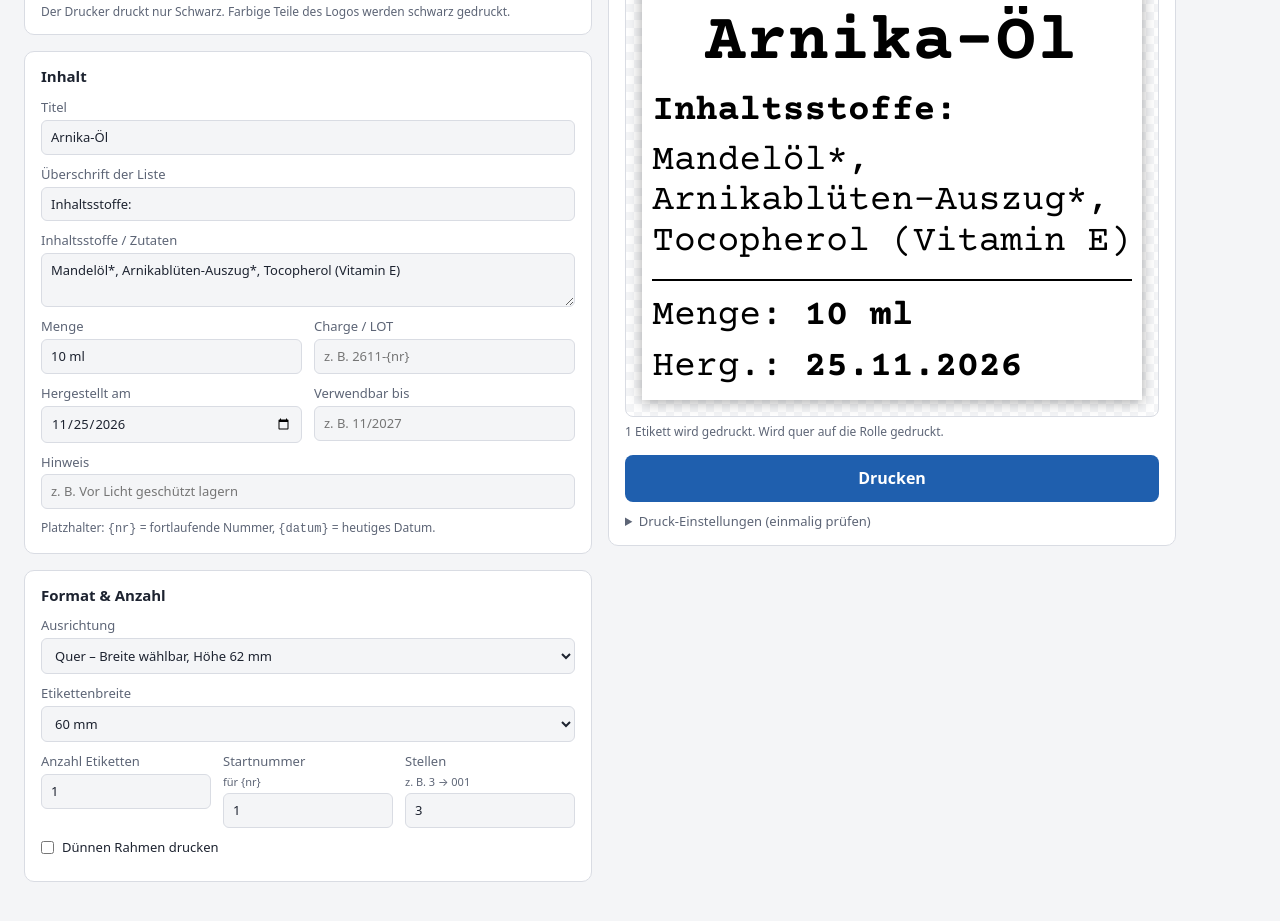
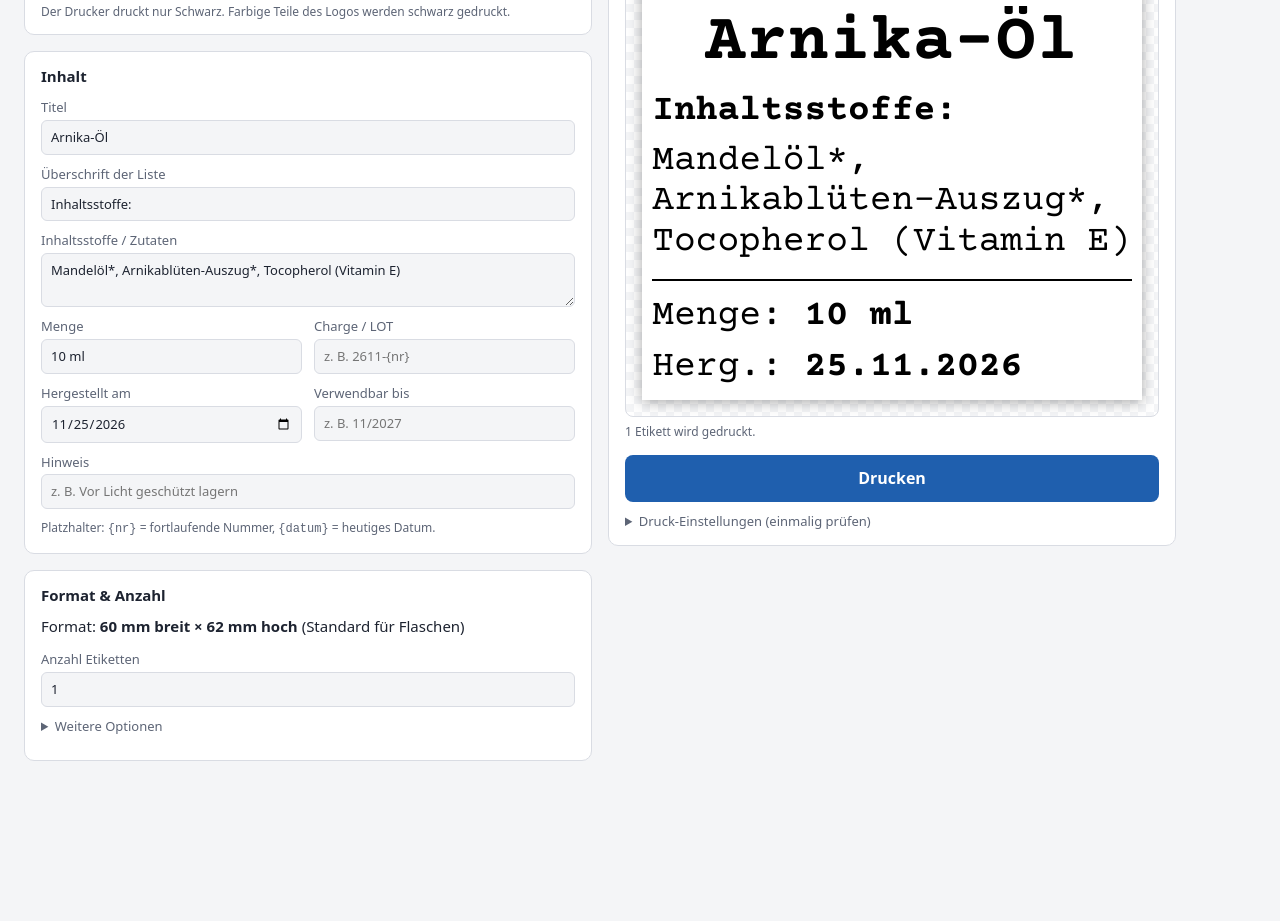
Before and after one commit to Alois-Henriette/eumedica-claude, a plain HTML site: page etiketten-drucker/index.html in a window 1280 px wide. Shown: the part 339-1260 px from the top of the page. After the commit the page ends 1148 px from the top, so only its background shows below. Drawn offline with Linux system fonts and the light colour scheme.

Commit message:
Braunfläschchen: festes Format 60 × 62 mm, einfachere Bedienung
Co-Authored-By: Claude Opus 5.5 <noreply@anthropic.com>
Claude-Session: https://claude.ai/code/session_01Li7jbx8EeCgKmodVCUHmar

```diff
--- a/etiketten-drucker/app.js
+++ b/etiketten-drucker/app.js
@@ -10,7 +10,8 @@
   var VORLAGEN = {
     flaeschchen: {
       titel: 'Braunfläschchen',
-      einstellungen: { ausrichtung: 'quer', hoehe: '60' },
+      // Festes Standardformat für Flaschen: 60 mm breit × 62 mm hoch (quer gedruckt)
+      einstellungen: { ausrichtung: 'quer', hoehe: '60', fest: true },
       felder: [
         { id: 'name', label: 'Titel', placeholder: 'z. B. Arnika-Öl', standard: 'Arnika-Öl' },
         { id: 'listenTitel', label: 'Überschrift der Liste', placeholder: 'z. B. Inhaltsstoffe:', standard: 'Inhaltsstoffe:' },
@@ -120,7 +121,6 @@
     logoGroesse: '6',     // Höhe in mm
     schrift: 'schreibmaschine',
     hoehe: '60',
-    ausrichtung: 'quer',
     freiHoehe: 35,
     anzahl: 1,
     start: 1,
@@ -134,12 +134,12 @@
   if (!VORLAGEN[zustand.vorlage]) zustand.vorlage = 'flaeschchen';
   if (zustand.logoArt === 'text') zustand.logoArt = 'original';
   // Das Format wird je Etiketten-Art getrennt gemerkt.
-  var PRO_VORLAGE = ['ausrichtung', 'hoehe', 'freiHoehe'];
+  var PRO_VORLAGE = ['hoehe', 'freiHoehe'];
   zustand.proVorlage = zustand.proVorlage || {};
   Object.keys(VORLAGEN).forEach(function (k) {
     var alt = zustand.proVorlage[k];
-    if (alt && !alt.ausrichtung) alt = null; // ältere Version: neue Standardwerte übernehmen
-    zustand.proVorlage[k] = Object.assign({ freiHoehe: 35 }, VORLAGEN[k].einstellungen, alt);
+    zustand.proVorlage[k] = Object.assign({ freiHoehe: 35 }, alt, { hoehe: (alt && alt.hoehe) || VORLAGEN[k].einstellungen.hoehe });
+    if (VORLAGEN[k].einstellungen.fest) zustand.proVorlage[k].hoehe = VORLAGEN[k].einstellungen.hoehe;
   });
   PRO_VORLAGE.forEach(function (p) { zustand[p] = zustand.proVorlage[zustand.vorlage][p]; });
   Object.keys(VORLAGEN).forEach(function (k) {
@@ -155,7 +155,11 @@
     try { localStorage.setItem(SPEICHER_KEY, JSON.stringify(zustand)); } catch (e) { /* egal */ }
   }
 
+  function format() { return VORLAGEN[zustand.vorlage].einstellungen; }
+  function istQuer() { return format().ausrichtung === 'quer'; }
+
   function hoeheMm() {
+    if (format().fest) return parseFloat(format().hoehe);
     var h = zustand.hoehe === 'frei' ? parseFloat(zustand.freiHoehe) : parseFloat(zustand.hoehe);
     if (!isFinite(h)) h = 30;
     return Math.min(300, Math.max(13, h));
@@ -234,7 +238,7 @@
       if (ev.target.files && ev.target.files[0]) logoLaden(ev.target.files[0]);
       ev.target.value = '';
     });
-    [['logoArt', 'value'], ['logoGroesse', 'value'], ['schrift', 'value'], ['ausrichtung', 'value'], ['hoehe', 'value'], ['freiHoehe', 'value'],
+    [['logoArt', 'value'], ['logoGroesse', 'value'], ['schrift', 'value'], ['hoehe', 'value'], ['freiHoehe', 'value'],
      ['anzahl', 'value'], ['start', 'value'], ['stellen', 'value'], ['rahmen', 'checked']].forEach(function (p) {
       var el = $(p[0]);
       el[p[1]] = zustand[p[0]];
@@ -264,7 +268,7 @@
 
     var div = document.createElement('div');
     div.className = 'etikett schrift-' + zustand.schrift + (zustand.rahmen ? ' mit-rahmen' : '');
-    var quer = zustand.ausrichtung === 'quer';
+    var quer = istQuer();
     if (quer) div.classList.add('quer');
     div.style.width = (quer ? hoeheMm() : BREITE_MM) + 'mm';
     div.style.height = (quer ? BREITE_MM : hoeheMm()) + 'mm';
@@ -399,13 +403,13 @@
     }
   }
   function aktualisierenIntern() {
-    $('freiHoeheLabel').hidden = zustand.hoehe !== 'frei';
+    $('freiHoeheLabel').hidden = zustand.hoehe !== 'frei' || !!format().fest;
     $('logoHinweis').hidden = !(zustand.logoArt === 'bild' && !zustand.logoBild);
     $('logoDateiLabel').hidden = zustand.logoArt !== 'bild';
     var h = hoeheMm();
-    var quer = zustand.ausrichtung === 'quer';
-    $('laengeText').textContent = quer ? 'Etikettenbreite' : 'Etikettenhöhe';
-    $('freiText').textContent = quer ? 'Eigene Breite' : 'Eigene Höhe';
+    var quer = istQuer();
+    $('festFormat').hidden = !format().fest;
+    $('formatWahl').hidden = !!format().fest;
     $('masse').textContent = '· ' + (quer ? h + ' mm breit × ' + BREITE_MM + ' mm hoch' : BREITE_MM + ' mm breit × ' + h + ' mm hoch');
     $('seitenformat').textContent = '@page { size: ' + BREITE_MM + 'mm ' + h + 'mm; margin: 0; }';
 
@@ -420,7 +424,6 @@
     var info = anzahl === 1 ? '1 Etikett wird gedruckt.' : anzahl + ' Etiketten werden gedruckt.';
     var nutztNr = JSON.stringify(zustand.werte[zustand.vorlage]).indexOf('{nr}') >= 0;
     if (nutztNr && anzahl > 1) info += ' Nummern ' + nummer(0) + ' bis ' + nummer(anzahl - 1) + '.';
-    if (quer) info += ' Wird quer auf die Rolle gedruckt.';
     if (s < 0.7) info += ' Hinweis: Der Text wurde stark verkleinert. Etikett größer wählen oder Text kürzen.';
     $('vorschauInfo').textContent = info;
   }
--- a/etiketten-drucker/index.html
+++ b/etiketten-drucker/index.html
@@ -4,7 +4,7 @@
 <meta charset="utf-8">
 <meta name="viewport" content="width=device-width, initial-scale=1">
 <title>Etiketten-Drucker</title>
-<link rel="stylesheet" href="style.css?v=10">
+<link rel="stylesheet" href="style.css?v=11">
 <style id="seitenformat"></style>
 </head>
 <body>
@@ -60,37 +60,30 @@
 
       <div class="karte">
         <h2>Format &amp; Anzahl</h2>
-        <label>Ausrichtung
-          <select id="ausrichtung">
-            <option value="quer">Quer – Breite wählbar, Höhe 62 mm</option>
-            <option value="hoch">Längs – Breite 62 mm, Höhe wählbar</option>
-          </select>
-        </label>
-        <div class="zeile">
-          <label><span id="laengeText">Etikettenhöhe</span>
+        <p class="festformat" id="festFormat" hidden>Format: <b>60 mm breit × 62 mm hoch</b> (Standard für Flaschen)</p>
+        <div class="zeile" id="formatWahl">
+          <label>Etikettenlänge
             <select id="hoehe">
               <option value="20">20 mm</option>
               <option value="25">25 mm</option>
               <option value="30">30 mm</option>
               <option value="38">38 mm</option>
-              <option value="40">40 mm</option>
-              <option value="45">45 mm</option>
               <option value="50">50 mm</option>
-              <option value="55">55 mm</option>
-              <option value="60">60 mm</option>
               <option value="62">62 mm</option>
               <option value="100">100 mm</option>
               <option value="frei">Eigene …</option>
             </select>
           </label>
-          <label id="freiHoeheLabel" hidden><span id="freiText">Eigene Höhe</span> (mm)
+          <label id="freiHoeheLabel" hidden>Eigene Länge (mm)
             <input id="freiHoehe" type="number" min="13" max="300" step="1" value="35">
           </label>
         </div>
-        <div class="zeile">
         <label>Anzahl Etiketten
           <input id="anzahl" type="number" min="1" max="500" value="1">
         </label>
+        <details class="mehr">
+          <summary>Weitere Optionen</summary>
+          <div class="zeile">
             <label>Startnummer <small>für {nr}</small>
               <input id="start" type="number" min="0" value="1">
             </label>
@@ -99,6 +92,7 @@
             </label>
           </div>
           <label class="check"><input id="rahmen" type="checkbox"> Dünnen Rahmen drucken</label>
+        </details>
       </div>
     </section>
 
@@ -125,6 +119,6 @@
 
 <div id="druckbereich" aria-hidden="true"></div>
 
-<script src="app.js?v=10"></script>
+<script src="app.js?v=11"></script>
 </body>
 </html>
--- a/etiketten-drucker/style.css
+++ b/etiketten-drucker/style.css
@@ -87,6 +87,9 @@ input:focus, select:focus, textarea:focus { outline: 2px solid var(--akzent); ou
 .umschalter button:hover { color: var(--text); }
 .umschalter button[aria-pressed="true"] { background: var(--akzent); color: var(--akzent-text); }
 .warnung { color: #c0392b; }
+.festformat { margin: 0 0 12px; }
+details.mehr { margin-top: 4px; }
+details.mehr summary { font-size: 13px; color: var(--leise); margin-bottom: 10px; }
 .tipp { font-size: 12px; color: var(--leise); margin: 6px 0 0; }
 code { font-size: 12px; }
 .drucken {
```
Also changed, not shown: 2 other files. Lines whose indentation alone changed are shown as unchanged.
